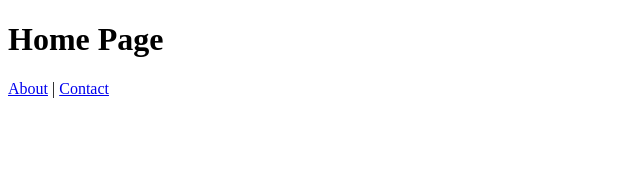
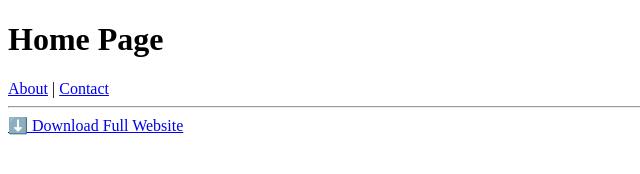
Before and after one commit to Sanskarweb1/test1, a plain HTML site: page index.html in a window 1280 px wide. Shown: the whole page, without its empty margins (0-640 px from the left). Drawn offline with Linux system fonts and the light colour scheme.

Commit message:
Update index.html

```diff
--- a/index.html
+++ b/index.html
@@ -9,5 +9,8 @@
     <a href="a.html">About</a> |
     <a href="c.html">Contact</a>
   </nav>
+
+  <hr>
+  <a href="html.zip" download>⬇️ Download Full Website</a>
 </body>
 </html>
```
